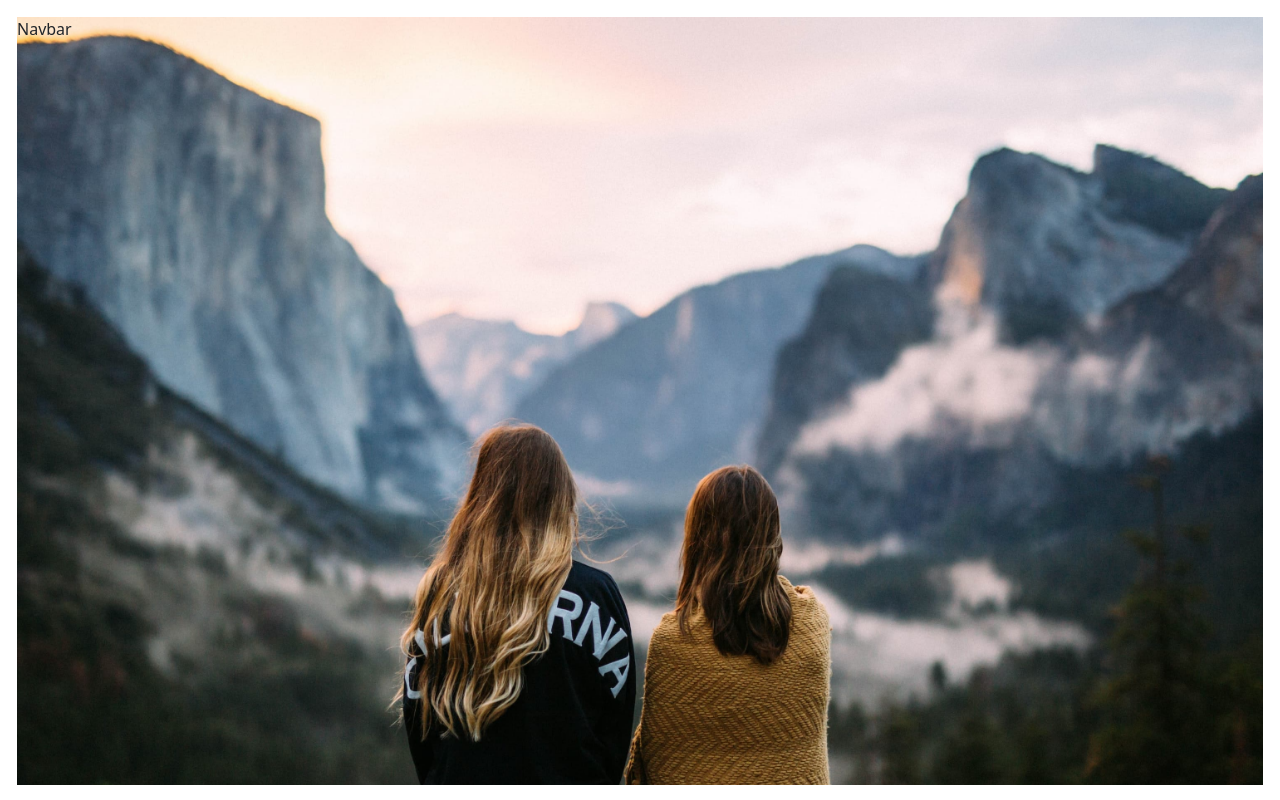
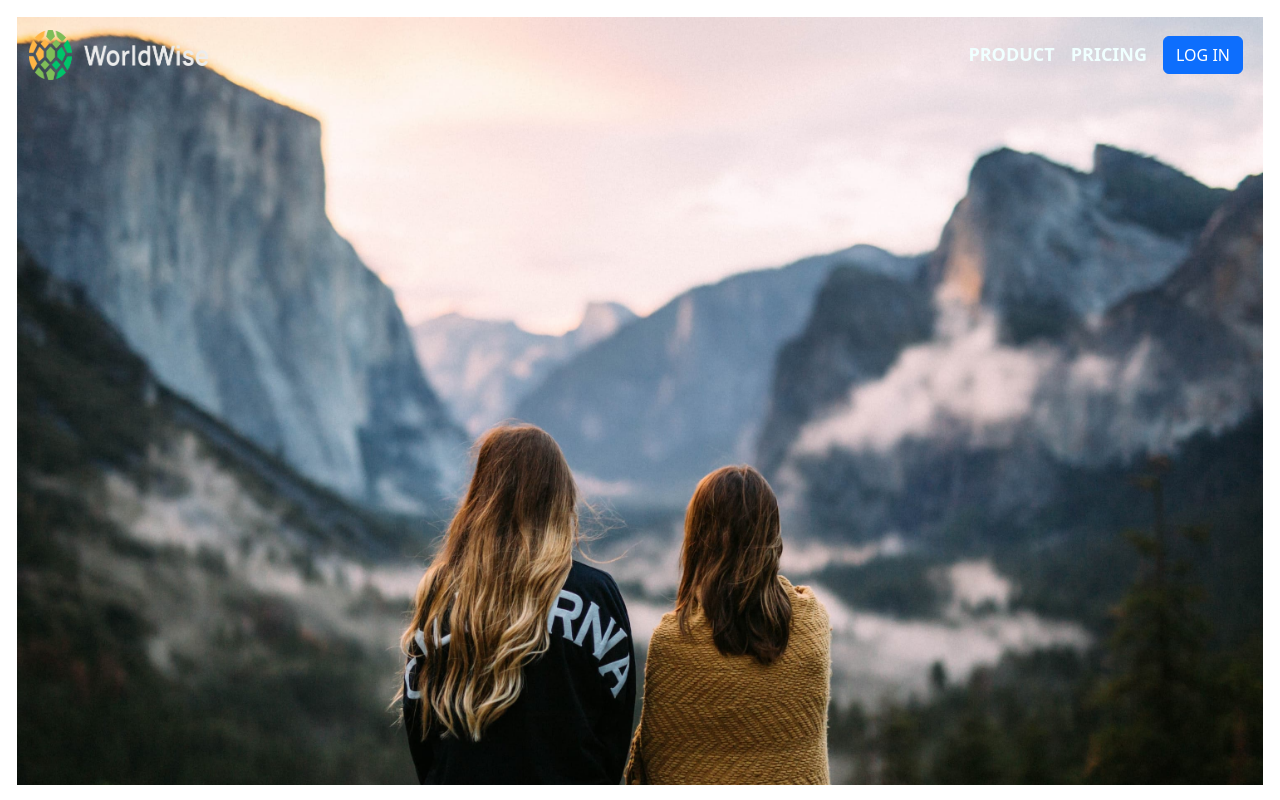
Before and after one commit to shshamim63/WorldWide, a React (Vite) app: page / in a window 1280 px wide. Built offline with nearby package versions, Linux system fonts and the light colour scheme.

Commit message:
style(header): added header section and some custom design

```diff
--- a/src/components/Header.jsx
+++ b/src/components/Header.jsx
@@ -1,5 +1,50 @@
+import { useState } from "react";
+import logo from "../assets/logo.png";
+import {
+  Button,
+  Container,
+  Nav,
+  NavLink,
+  Navbar,
+  NavbarBrand,
+} from "react-bootstrap";
+
 const Header = () => {
-  return <div>Navbar</div>;
+  const [activeHeader, setActiveHeader] = useState("");
+
+  function handleOnActive(headerValue) {
+    setActiveHeader(headerValue);
+  }
+  return (
+    <Navbar>
+      <Container fluid className="pl-5 pr-5">
+        <NavbarBrand>
+          <img src={logo} alt="WorldWise" className="brand-image" />
+        </NavbarBrand>
+        <Nav>
+          <NavLink
+            className={
+              "nav-item" + (activeHeader == "product" ? " active" : "")
+            }
+            onClick={() => handleOnActive("product")}
+          >
+            PRODUCT
+          </NavLink>
+          <NavLink
+            className={
+              "nav-item" + (activeHeader == "pricing" ? " active" : "")
+            }
+            onClick={() => handleOnActive("pricing")}
+          >
+            PRICING
+          </NavLink>
+          <NavLink>
+            <Button>LOG IN</Button>
+          </NavLink>
+        </Nav>
+      </Container>
+    </Navbar>
+  );
 };
 
 export default Header;
--- /dev/null
+++ b/src/styles/_custom.settings.scss
@@ -0,0 +1,7 @@
+$color-dark-brisket: #8a5d29;
+$color-white-brisket: #f5ede4;
+
+$screen-lg: 1200px;
+$screen-md: 992px;
+$screen-sm: 768px;
+$screen-xs: 480px;
--- a/src/styles/custom.scss
+++ b/src/styles/custom.scss
@@ -1,2 +1,4 @@
 @import "../../node_modules/bootstrap/scss/bootstrap";
+@import "./custom.settings";
 @import "./app.scss";
+@import "./header.scss";
--- /dev/null
+++ b/src/styles/header.scss
@@ -0,0 +1,33 @@
+.brand-image {
+  height: 50px;
+  width: 150px;
+  @media (min-width: $screen-sm) {
+    width: 180px;
+  }
+}
+
+.nav-item {
+  color: azure;
+  font-weight: 600;
+  @media (max-width: $screen-sm) {
+    font-size: 14px;
+    line-height: 3;
+  }
+  @media (min-width: $screen-sm) and (max-width: $screen-md) {
+    font-size: 16px;
+    line-height: 2;
+  }
+  @media (min-width: $screen-md) {
+    font-size: 18px;
+    line-height: 2;
+  }
+  &:hover {
+    color: $color-white-brisket;
+  }
+}
+
+.navbar-nav {
+  .nav-link.active {
+    color: $color-dark-brisket;
+  }
+}
```
